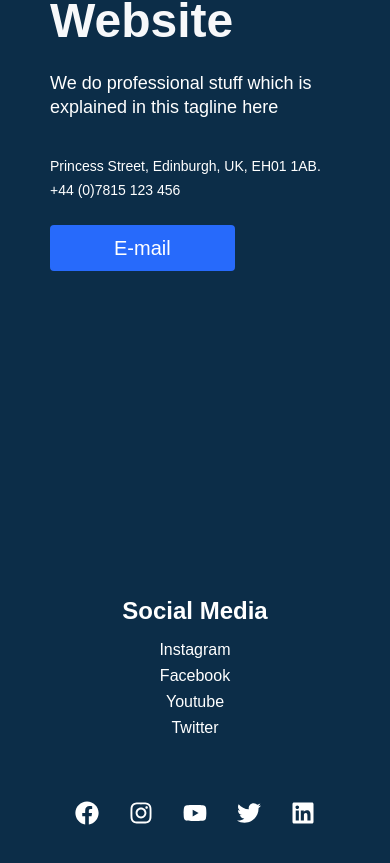
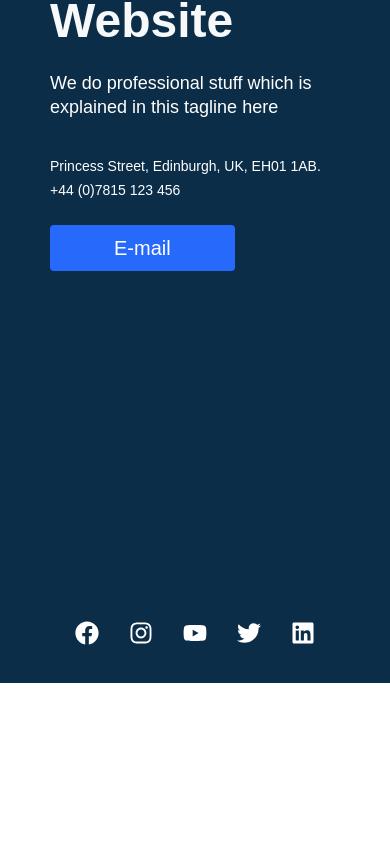
Before and after one commit to DavidAPears/single-page-website, a React (Create React App) app: page / in a window 390 px wide. Shown: the part 383-1246 px from the top of the page. After the commit the page ends 1066 px from the top, so only its background shows below. Built offline with nearby package versions, Linux system fonts and the light colour scheme.

Commit message:
Removes old LAVISH footer for mobile

```diff
--- a/src/components/Footer.js
+++ b/src/components/Footer.js
@@ -60,13 +60,13 @@
             <Link to="/">Agency</Link>
             <Link to="/">Influencer</Link>
           </div> */}
-          <div className="footer-link-items">
+          {/* <div className="footer-link-items">
             <h2>Social Media</h2>
             <Link to="/">Instagram</Link>
             <Link to="/">Facebook</Link>
             <Link to="/">Youtube</Link>
             <Link to="/">Twitter</Link>
-          </div>
+          </div> */}
         </div>
       </div>
       <section className="social-media">
```
